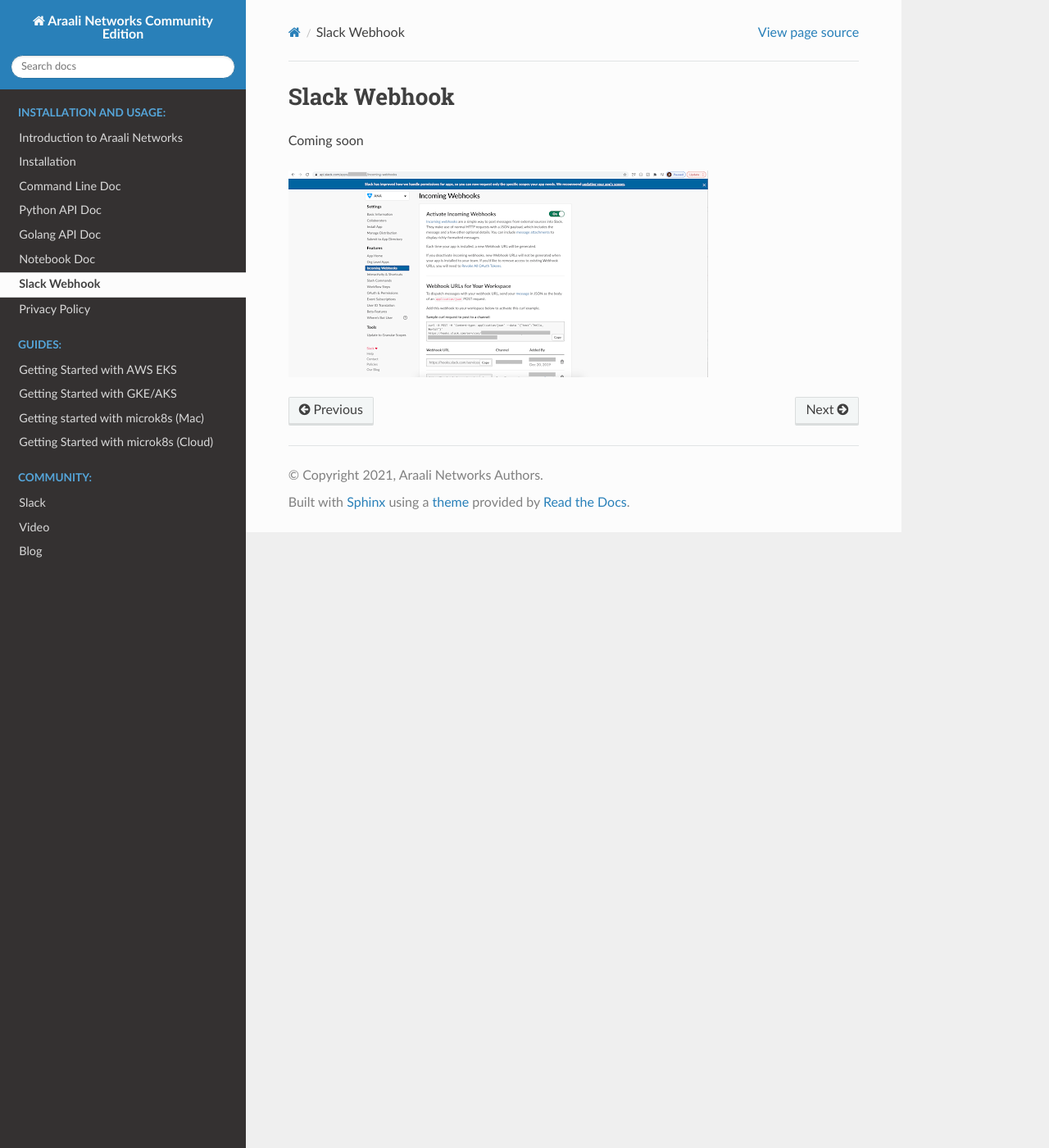
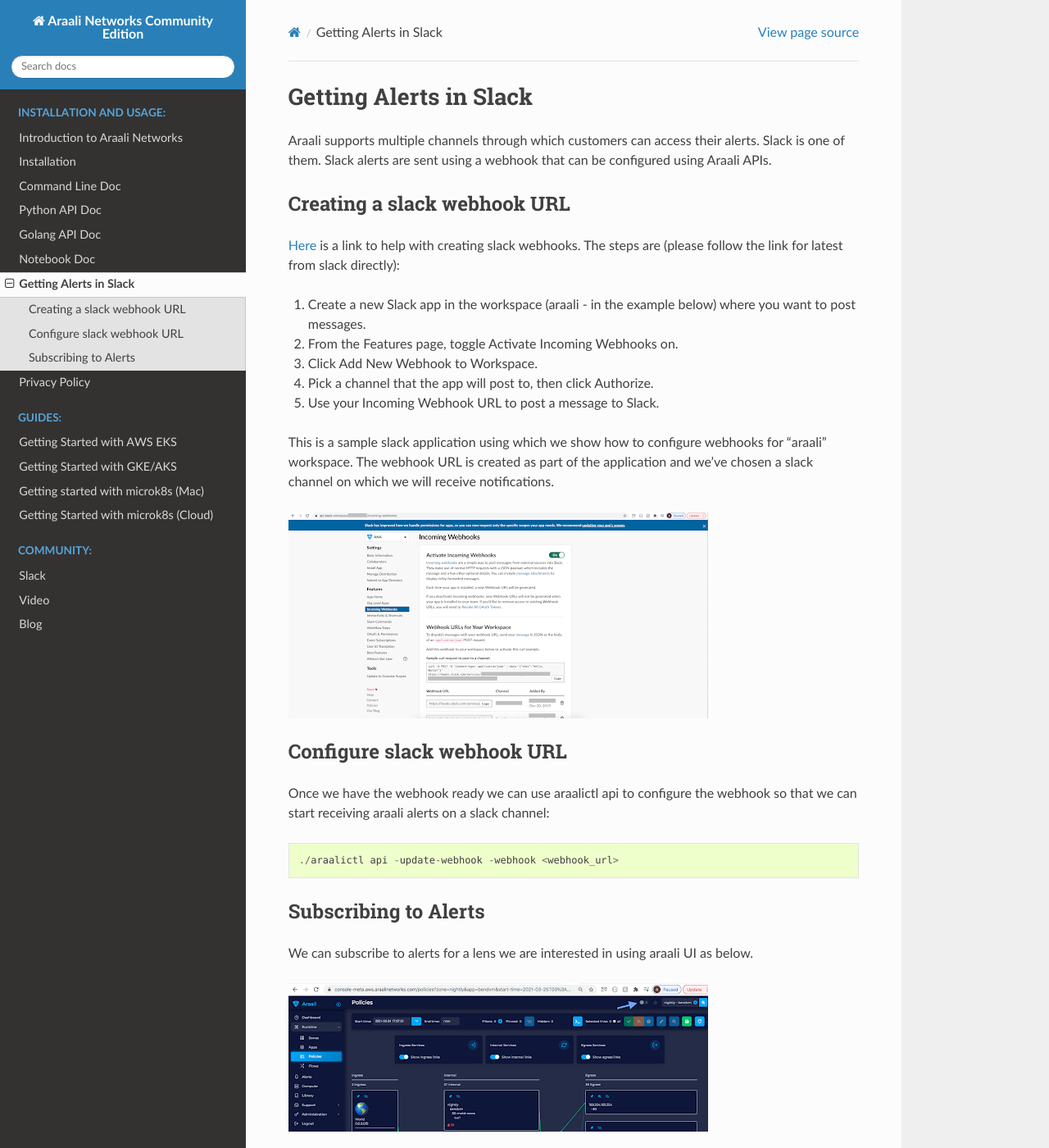
Before and after one commit to araalinetworks/api, a Sphinx documentation site: the page built from doc/source/araalislackwebhook.rst, in a window 1280 px wide and 1400 px high. Shown: the whole window at 82% size. Built offline with Sphinx 7.4.7 and the Read the Docs theme 2.0.0, drawn with Linux system fonts in a browser that asks for light colours; some of the changed text lies outside the part shown.

Commit message:
slack webhook howto

```diff
--- a/doc/source/araalislackwebhook.rst
+++ b/doc/source/araalislackwebhook.rst
@@ -1,6 +1,47 @@
-Slack Webhook
-=============
-Coming soon
+Getting Alerts in Slack
+=======================
+Araali supports multiple channels through which customers can access their
+alerts. Slack is one of them. Slack alerts are sent using a webhook that can be
+configured using Araali APIs.
+
+Creating a slack webhook URL
+----------------------------
+`Here
+<https://slack.com/help/articles/115005265063-Incoming-webhooks-for-Slack>`_ is
+a link to help with creating slack webhooks. The steps are (please follow the
+link for latest from slack directly):
+
+1. Create a new Slack app in the workspace (araali - in the example below)
+   where you want to post messages.
+2. From the Features page, toggle Activate Incoming Webhooks on.
+3. Click Add New Webhook to Workspace.
+4. Pick a channel that the app will post to, then click Authorize.
+5. Use your Incoming Webhook URL to post a message to Slack.
+
+This is a sample slack application using which we show how to configure
+webhooks for “araali” workspace. The webhook URL is created as part of the
+application and we’ve chosen a slack channel on which we will receive
+notifications.
 
 .. image:: images/slack-webhook.png
  :alt: Slack Webhook Setup
+
+Configure slack webhook URL
+---------------------------
+Once we have the webhook ready we can use araalictl api to configure the
+webhook so that we can start receiving araali alerts on a slack channel::
+
+        ./araalictl api -update-webhook -webhook <webhook_url>
+
+Subscribing to Alerts
+---------------------
+We can subscribe to alerts for a lens we are interested in using araali UI as
+below.
+
+.. image:: images/alerts-subscribe-in-araali.png
+ :alt: Subscribing to Alerts
+
+Finally, we should start receiving alerts on the slack channel that we configured.
+
+.. image:: images/alerts-in-slack.png
+ :alt: Getting Alerts in Slack
```
Also changed, not shown: doc/source/images/alerts-in-slack.png (added), doc/source/images/alerts-subscribe-in-araali.png (added).
